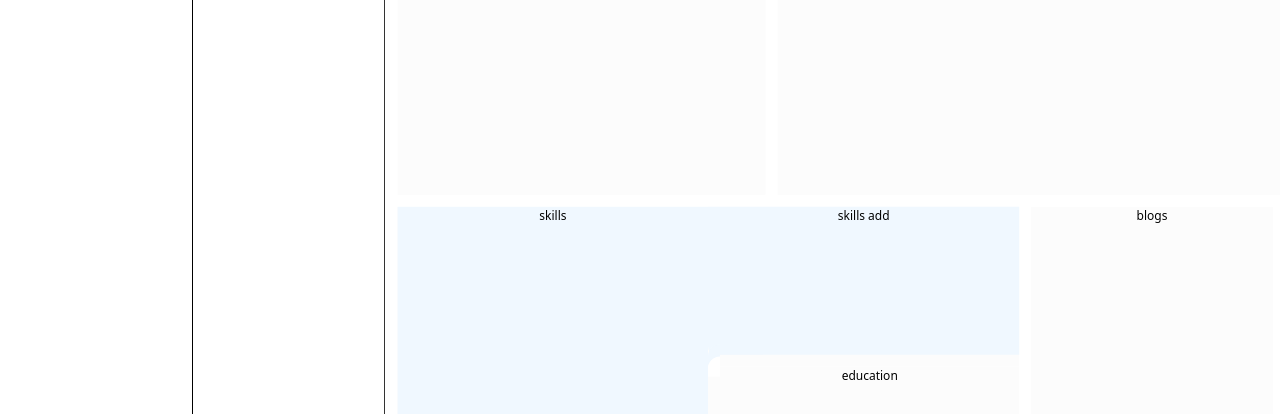
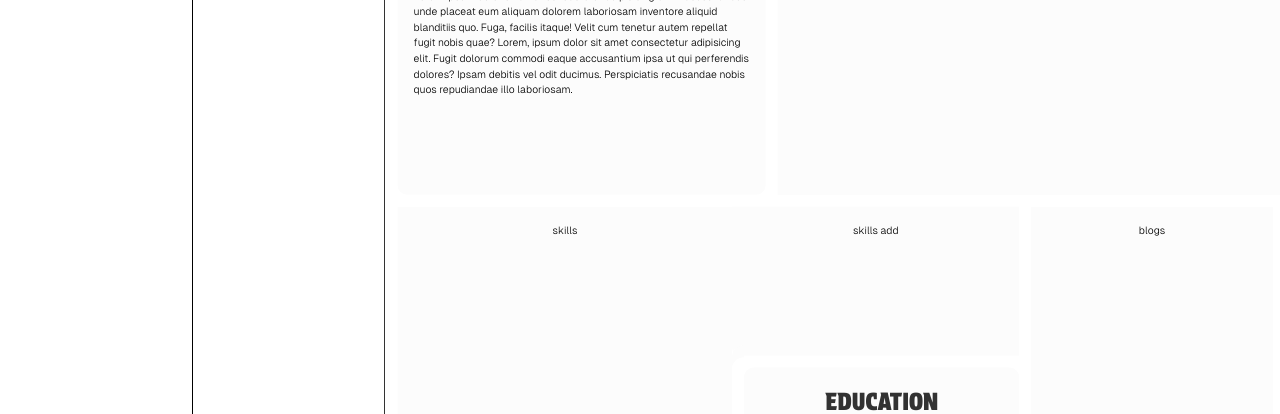
Before and after one commit to JosephVoid/portfolio, a website built with Vite: page index.html in a window 1280 px wide. Shown: the part 366-780 px from the top of the page. Built offline with nearby package versions, Linux system fonts and the light colour scheme.

Commit message:
`feat`: UI change #2

```diff
--- a/index.css
+++ b/index.css
@@ -8,6 +8,16 @@
     font-weight: 400;
     src: url("/ProtestStrike-Regular.ttf");
   }
+  @font-face {
+    font-family: Geist;
+    font-weight: 400;
+    src: url("/Geist-Regular.otf");
+  }
+  @font-face {
+    font-family: Geist;
+    font-weight: 300;
+    src: url("/Geist-Light.otf");
+  }
 }
 
 * {
@@ -16,6 +26,10 @@
 h1,
 h3 {
   font-family: "ProtestStrike";
+}
+p {
+  font-family: "Geist";
+  font-weight: 300;
 }
 body {
   display: flex;
@@ -54,11 +68,12 @@ body {
   text-align: center;
   font-size: 80%;
   background-color: #fcfcfc;
+  padding: 20px;
 }
 ._item:hover {
-  box-shadow: 0px 2px 3px 0.5px #f0f0f0;
+  border: 1px solid #0000001a;
   transform: translateY(-3px);
-  background-color: #f9f9f9;
+  background-color: #fafafa;
 }
 #pic-name {
   grid-column-start: 1;
@@ -78,13 +93,22 @@ body {
   grid-row-start: 6;
   grid-row-end: 13;
   display: grid;
+  grid-template-columns: repeat(13, 1fr);
+  grid-template-rows: repeat(13, 1fr);
+  padding: 0 !important;
+  background-color: unset;
+}
+#skills-edu:hover {
+  box-shadow: initial;
+  transform: initial;
+  background-color: initial;
 }
 #skills {
   grid-column-start: 1;
   grid-column-end: 8;
   grid-row-start: 1;
   grid-row-end: 14;
-  background-color: aliceblue;
+  background-color: #fcfcfc;
   border: none !important;
 }
 
@@ -94,7 +118,7 @@ body {
   grid-column-end: 14;
   grid-row-start: 1;
   grid-row-end: 6;
-  background-color: aliceblue;
+  background-color: #fcfcfc;
   border: none !important;
   border-radius: 0 0 0 10px;
 }
@@ -107,7 +131,7 @@ body {
   height: 25px;
   width: 15px;
   border-top-left-radius: 25px;
-  box-shadow: 0 -15px 0 0 aliceblue;
+  box-shadow: 0 -15px 0 0 #fcfcfc;
   left: 0;
 }
 #education {
--- a/index.html
+++ b/index.html
@@ -31,11 +31,32 @@
                     <h1 class="leading-none opacity-80 text-start uppercase">Yoseph Tenaw</h1>
                 </div>
             </div>
-            <div class="_item" id="about"><p>about</p></div>
+            <div class="_item rounded-xl" id="about">
+                <h3 class="uppercase opacity-80 text-start">About me</h3>
+                <p class="text-start">Lorem ipsum dolor sit amet consectetur adipisicing elit. Necessitatibus unde placeat eum
+                    aliquam dolorem laboriosam
+                    inventore aliquid blanditiis quo.
+                    Fuga, facilis itaque! Velit cum tenetur autem repellat fugit nobis quae?
+                Lorem, ipsum dolor sit amet consectetur adipisicing elit. Fugit dolorum commodi eaque accusantium ipsa ut qui
+                perferendis dolores? Ipsam debitis vel odit ducimus.
+                Perspiciatis recusandae nobis quos repudiandae illo laboriosam.</p>
+            </div>
             <div class="_item" id="skills-edu">
                 <div class="_item" id="skills"><p>skills</p></div>
                 <div class="_item" id="skills-add"><p>skills add</p></div>
-                <div class="_item" id="education"><p>education</p></div>
+                <div class="_item rounded-xl" id="education">
+                    <h3 class="uppercase opacity-80 text-center">Education</h3>
+                    <table>
+                        <tr>
+                            <td class="w-1/4"><img class="object-contain" src="/AASTUlogo.png" alt=""></td>
+                            <td><p class="text-start">Addis Ababa Science and Technology University, Bsc.</p></td>
+                        </tr>
+                        <tr>
+                            <td class="w-1/4"><img class="object-contain" src="/aaulogo.png" alt=""></td>
+                            <td><p class="text-start">Addis Ababa University, Msc.</p></td>
+                        </tr>
+                    </table>
+                </div>
             </div>
             <div class="_item" id="previous-works"><p>Previous work</p></div>
             <div class="_item" id="blogs"><p>blogs</p></div>
--- a/js/index.js
+++ b/js/index.js
@@ -3,7 +3,7 @@ $(function () {
   $("#drg-element").dragZoom({
     scope: $("body"),
     minzoom: 0.5,
-    maxzoom: 3,
+    maxzoom: 2,
     speed: 0.2,
   });
 });
@@ -53,5 +53,5 @@ scale_tags(
     document.getElementsByTagName("h1"),
     document.getElementsByTagName("h3"),
   ],
-  [2, 0.5]
+  [2.3, 0.5, 1]
 ).observe(document.getElementById("drg-element"));
```
Also changed, not shown: public/AASTUlogo.png (added), public/Geist-Light.otf (added), public/Geist-Regular.otf (added), public/aaulogo.png (added).
